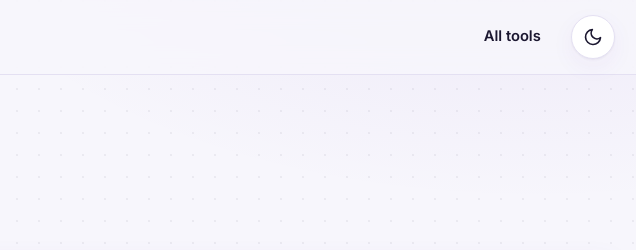
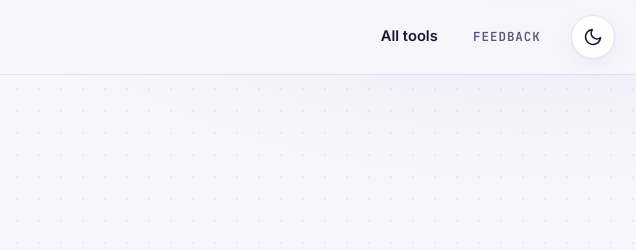
Before and after one commit to mdibrahimstudio-ctrl/toolsdaily, a plain HTML site: page image-to-pdf/index.html in a window 1280 px wide. Shown: the top 250 px of the page, 644-1280 px from the left. Drawn offline with Linux system fonts and the light colour scheme.

Commit message:
Header: add Feedback link (batch 3 of 8)

```diff
--- a/image-to-pdf/index.html
+++ b/image-to-pdf/index.html
@@ -83,7 +83,7 @@ gtag('config', 'G-KX85CZXTR4');
 <header class="site"><div class="wrap">
   <a class="logo" href="../" aria-label="ToolsDaily — home"><span class="logo-mark"><svg viewBox="0 0 24 24" fill="currentColor" aria-hidden="true"><path d="M13.2 2.4 L6 13.2 h4.08 L9.6 21.6 L18 10.8 h-4.32 z"/></svg></span> ToolsDaily</a>
   <span class="tag">Free everyday tools — no sign-up, files never leave your device</span>
-  <nav class="main-nav" aria-label="Main"><a href="../">All tools</a></nav>
+  <nav class="main-nav" aria-label="Main"><a href="../">All tools</a><a class="nav-feedback" href="/feedback/">Feedback</a></nav>
   <button type="button" id="theme-toggle" class="theme-toggle" aria-label="Toggle dark mode" title="Toggle dark mode"><svg class="ic-moon" viewBox="0 0 24 24" fill="none" stroke="currentColor" stroke-width="2" stroke-linecap="round" stroke-linejoin="round" aria-hidden="true"><path d="M21 12.8A9 9 0 1 1 11.2 3a7 7 0 0 0 9.8 9.8z"/></svg><svg class="ic-sun" viewBox="0 0 24 24" fill="none" stroke="currentColor" stroke-width="2" stroke-linecap="round" stroke-linejoin="round" aria-hidden="true"><circle cx="12" cy="12" r="4"/><path d="M12 2v2M12 20v2M4.9 4.9l1.4 1.4M17.7 17.7l1.4 1.4M2 12h2M20 12h2M4.9 19.1l1.4-1.4M17.7 6.3l1.4-1.4"/></svg></button>
 </div></header>
 <main>
```
